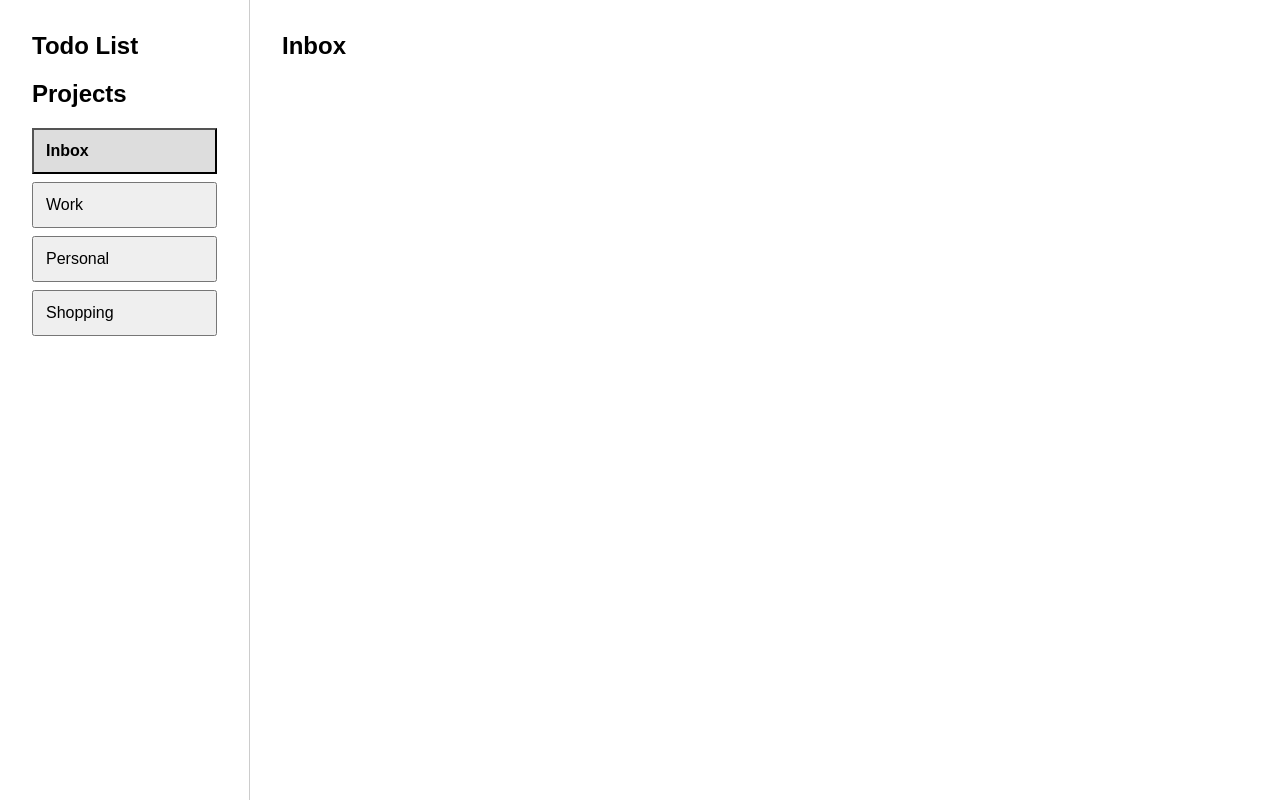
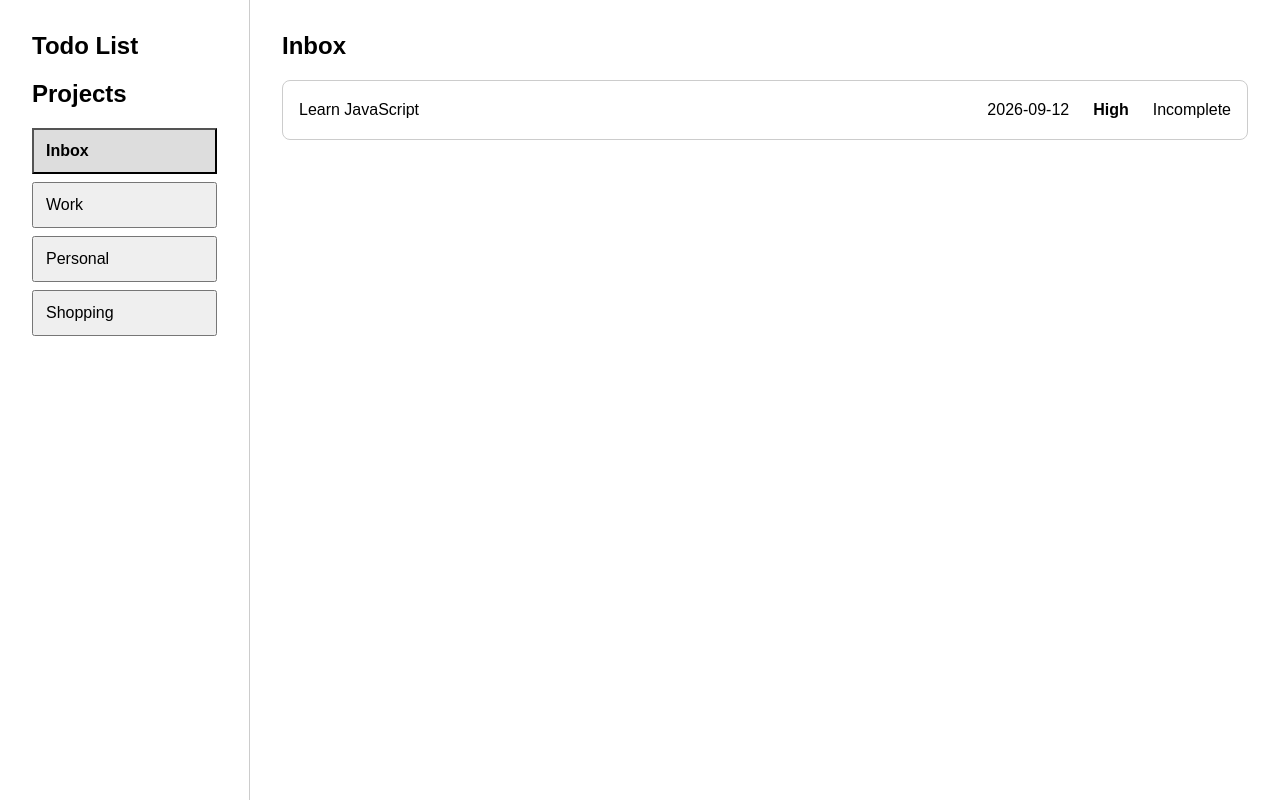
Before and after one commit to TRANZCEND3NCE/Odin-Todo-List, a website built with webpack: page src/template.html in a window 1280 px wide. Built offline with nearby package versions, Linux system fonts and the light colour scheme.

Commit message:
render project todos

```diff
--- a/src/dom.js
+++ b/src/dom.js
@@ -23,6 +23,42 @@ function renderSelectedProject(project) {
 	const projectTitle = document.querySelector("#project-title");
 
 	projectTitle.textContent = project.name;
+}
+
+function renderTodos(todos) {
+	const todoList = document.querySelector("#todo-list");
+
+	todoList.textContent = "";
+
+	todos.forEach((todo) => {
+		const todoItem = document.createElement("div");
+		todoItem.classList.add("todo-item");
+		todoItem.dataset.todoId = todo.id;
+
+		const todoTitle = document.createElement("span");
+		todoTitle.textContent = todo.title;
+
+		const todoDueDate = document.createElement("span");
+		todoDueDate.textContent = todo.dueDate;
+
+		const todoPriority = document.createElement("span");
+		todoPriority.textContent = todo.priority;
+		todoPriority.classList.add(
+			"todo-priority",
+			`priority-${todo.priority}`
+		);
+
+		const todoStatus = document.createElement("span");
+		todoStatus.textContent = todo.completed ? "Complete" : "Incomplete";
+
+
+		todoItem.appendChild(todoTitle);
+		todoItem.appendChild(todoDueDate);
+		todoItem.appendChild(todoPriority);
+		todoItem.appendChild(todoStatus);
+
+		todoList.appendChild(todoItem);
+	});
 }
 
 function setupProjectSelection(projectManager) {
@@ -52,7 +88,8 @@ function setupProjectSelection(projectManager) {
 		projectButton.classList.add("active");
 
 		renderSelectedProject(project);
+		renderTodos(project.todos);
 	});
 }
 
-export { renderProjects, setupProjectSelection, renderSelectedProject };
+export { renderProjects, setupProjectSelection, renderTodos, renderSelectedProject };
--- a/src/index.js
+++ b/src/index.js
@@ -1,16 +1,46 @@
 import "./styles.css";
 
+import { createTodo } from "./todo.js";
 import { createProjectManager } from "./projectManager.js";
-import { renderProjects, renderSelectedProject, setupProjectSelection } from "./dom.js";
+import { renderProjects, renderSelectedProject, renderTodos, setupProjectSelection } from "./dom.js";
 
 const projectManager = createProjectManager();
 
-projectManager.addProject("Work");
+const work = projectManager.addProject("Work");
 projectManager.addProject("Personal");
 projectManager.addProject("Shopping");
+
+const inbox = projectManager.getSelectedProject();
+
+const inboxTodo = createTodo(
+	"Learn JavaScript",
+	"Continue working through The Odin Project",
+	"2026-09-12",
+	"high"
+);
+
+const workTodo1 = createTodo(
+	"Finish report",
+	"Finish the monthly report",
+	"2026-09-15",
+	"high"
+);
+
+const workTodo2 = createTodo(
+	"Send email",
+	"Send the project update",
+	"2026-09-16",
+	"medium"
+);
+
+inbox.addTodo(inboxTodo);
+
+work.addTodo(workTodo1);
+work.addTodo(workTodo2);
 
 const selectedProject = projectManager.getSelectedProject();
 
 renderProjects(projectManager.projects, selectedProject.id);
 renderSelectedProject(selectedProject);
+renderTodos(selectedProject.todos);
 setupProjectSelection(projectManager);
--- a/src/styles.css
+++ b/src/styles.css
@@ -50,3 +50,37 @@ button {
 .main-content {
   padding: 2rem;
 }
+
+#todo-list {
+	display: flex;
+	flex-direction: column;
+	gap: 0.75rem;
+}
+
+.todo-item {
+	display: grid;
+	grid-template-columns: 1fr auto auto auto;
+	align-items: center;
+	gap: 1rem;
+	padding: 1rem;
+	border: 1px solid #ccc;
+	border-radius: 0.5rem;
+}
+
+.todo-priority {
+	padding: 0.25rem 0.5rem;
+	border-radius: 0.25rem;
+	text-transform: capitalize;
+}
+
+.priority-high {
+	font-weight: bold;
+}
+
+.priority-medium {
+	font-weight: 600;
+}
+
+.priority-low {
+	font-weight: normal;
+}
```
